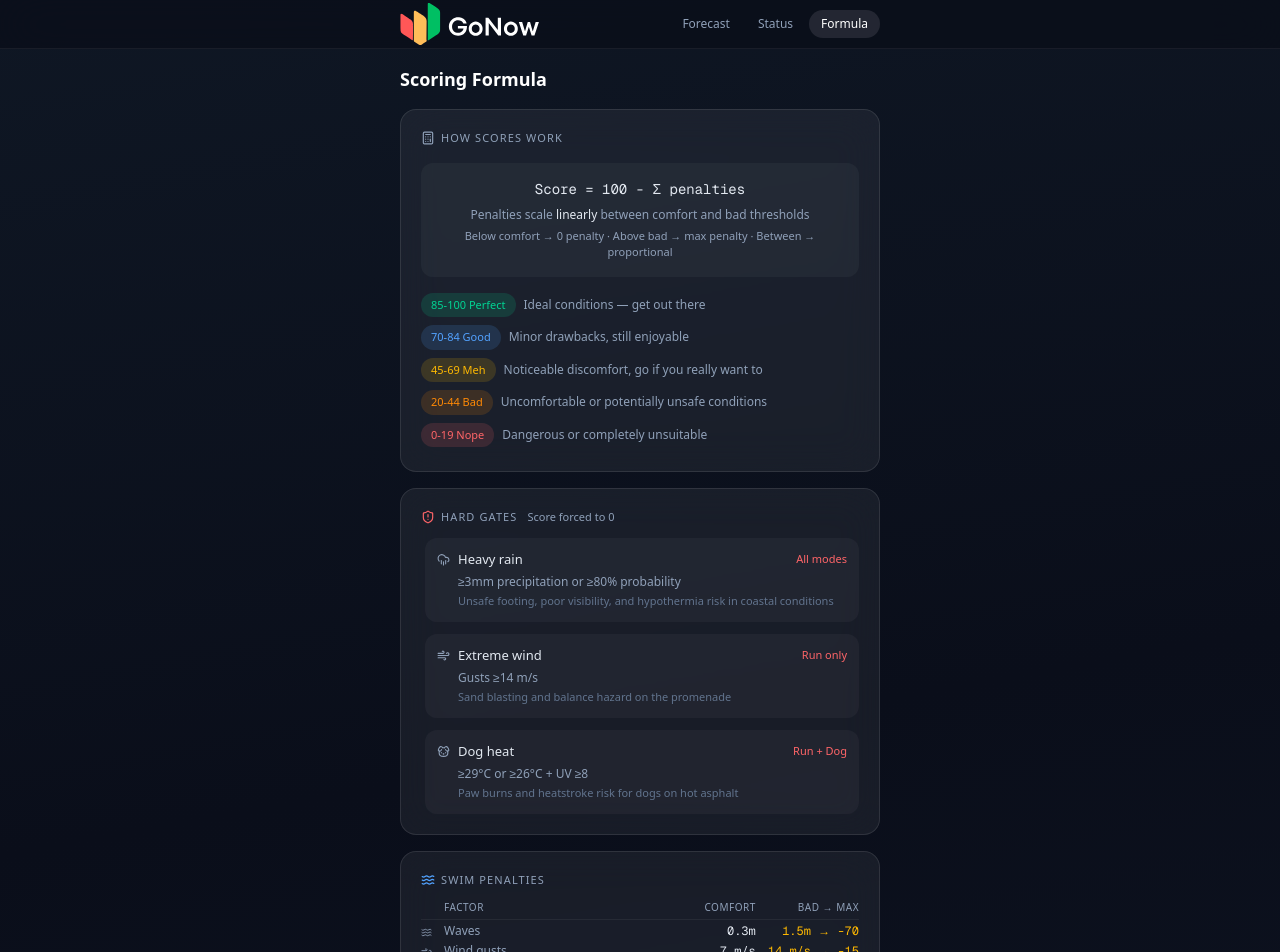
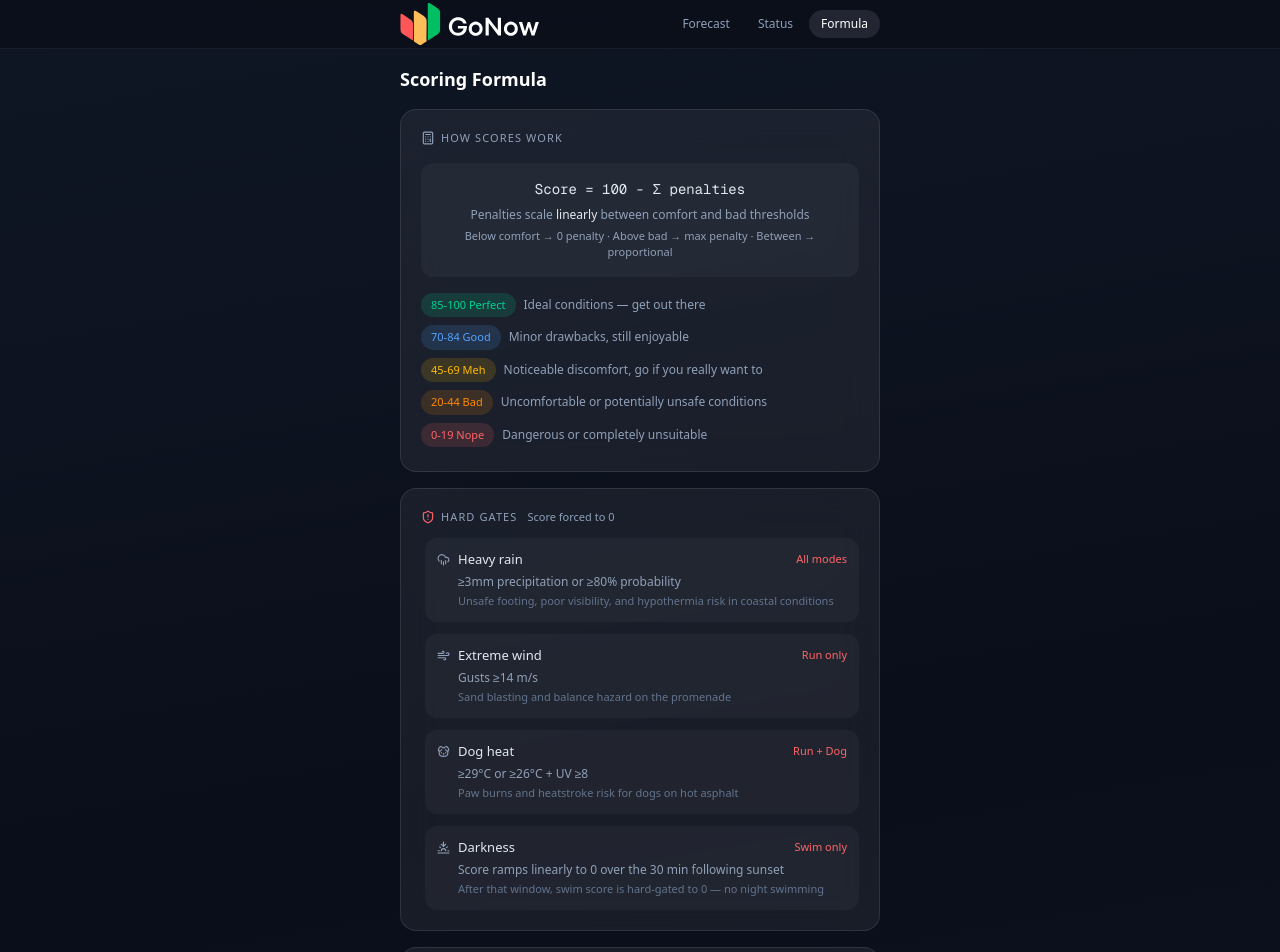
Before and after one commit to NitBuk/go-now, a Next.js app in the folder apps/dashboard_nextjs/: page /formula in a window 1280 px wide. Shown: the top 952 px of the page. Built offline with nearby package versions, Linux system fonts and the light colour scheme.

Commit message:
feat(web): add darkness hard gate entry to formula page
Documents the 30-min sunset ramp rule in the Hard Gates section
of /formula.

Co-Authored-By: Claude Sonnet 4.6 <noreply@anthropic.com>

```diff
--- a/apps/dashboard_nextjs/src/components/FormulaView.tsx
+++ b/apps/dashboard_nextjs/src/components/FormulaView.tsx
@@ -4,7 +4,7 @@ import { useEffect, useRef, useState, type ReactNode } from "react";
 import { motion, useInView, type Variants } from "framer-motion";
 import {
   Calculator, ShieldAlert, Waves, Thermometer,
-  Sun, Wind, CloudRain, Dog, Activity, PersonStanding,
+  Sun, Wind, CloudRain, Dog, Activity, PersonStanding, Sunset,
 } from "lucide-react";
 
 /* ── Scroll-triggered reveal wrapper ────────────────────────────── */
@@ -136,6 +136,7 @@ const GATES = [
   { icon: CloudRain, name: "Heavy rain", scope: "All modes", rule: "\u22653mm precipitation or \u226580% probability", reason: "Unsafe footing, poor visibility, and hypothermia risk in coastal conditions" },
   { icon: Wind, name: "Extreme wind", scope: "Run only", rule: "Gusts \u226514 m/s", reason: "Sand blasting and balance hazard on the promenade" },
   { icon: Dog, name: "Dog heat", scope: "Run + Dog", rule: "\u226529\u00B0C or \u226526\u00B0C + UV \u22658", reason: "Paw burns and heatstroke risk for dogs on hot asphalt" },
+  { icon: Sunset, name: "Darkness", scope: "Swim only", rule: "Score ramps linearly to 0 over the 30 min following sunset", reason: "After that window, swim score is hard-gated to 0 — no night swimming" },
 ];
 
 interface PenaltyRow {
```
